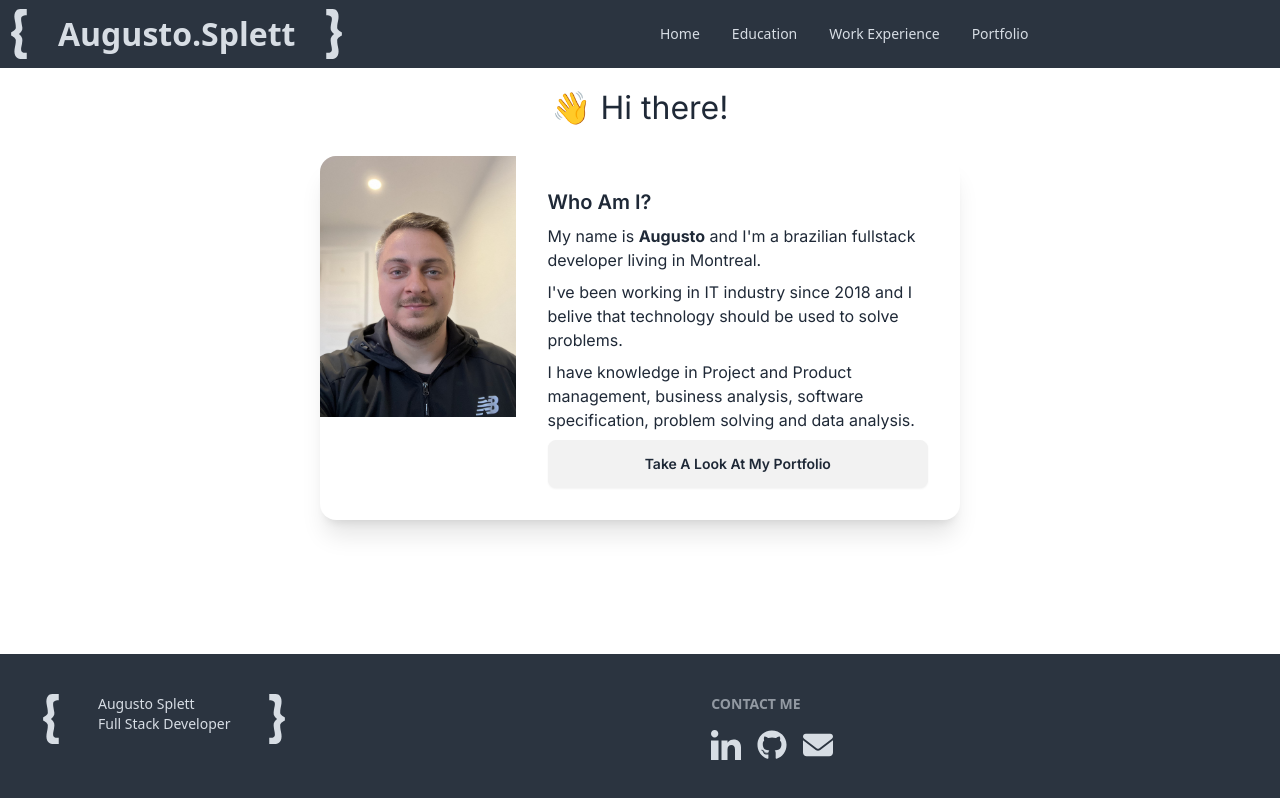
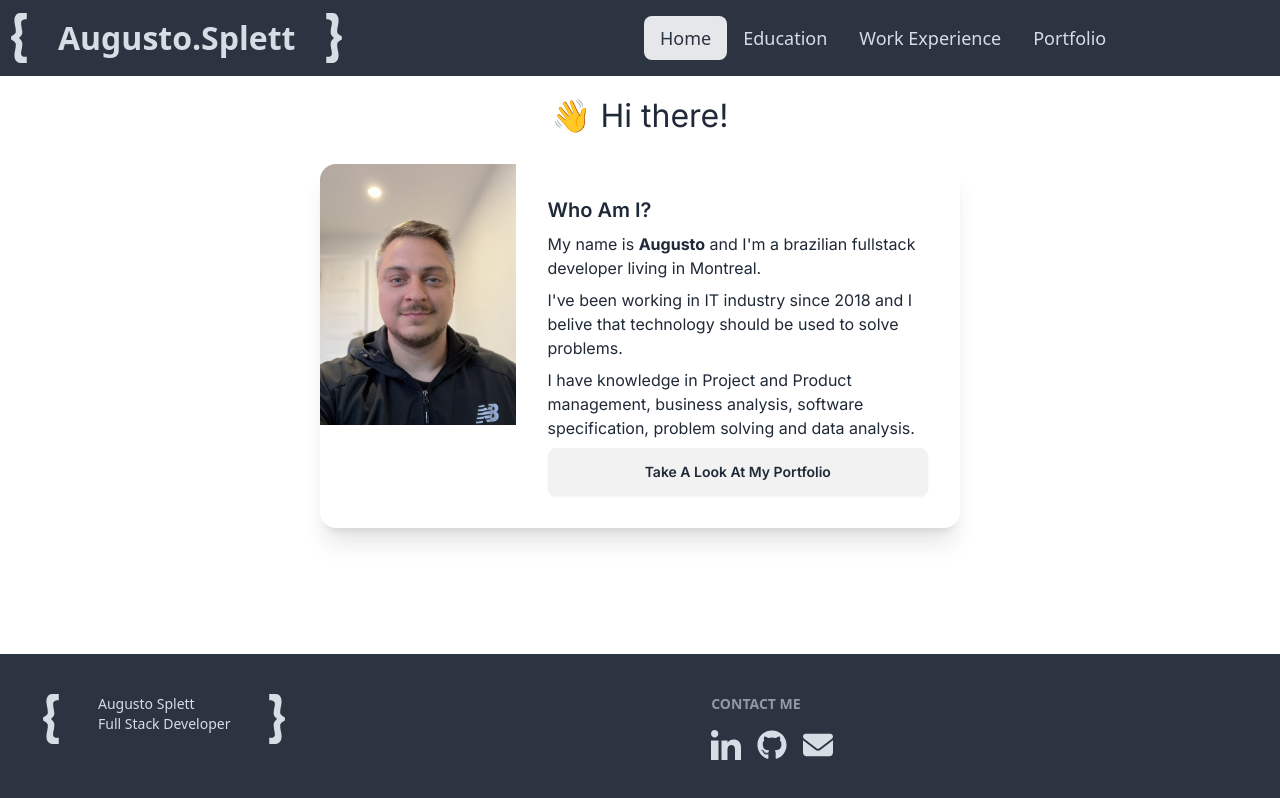
Before and after one commit to augustosplett/augustosplett.github.io, a Next.js app: page / in a window 1280 px wide. Built offline with nearby package versions, Linux system fonts and the light colour scheme.

Commit message:
fix/adjusted to the menu on nav bar use the same color schema and show the selected menu

```diff
--- a/src/components/navbar/index.jsx
+++ b/src/components/navbar/index.jsx
@@ -5,6 +5,7 @@ import CurlyBracketsRight from '@/assets/curly-brackets-right.svg';
 
 export default function Navbar() {
   const [isOpen, setIsOpen] = useState(false);
+  const [activePage, setActivePage] = useState('/');
   const dropdownRef = useRef(null);
 
   const toggleMenu = () => setIsOpen(!isOpen);
@@ -27,7 +28,7 @@ export default function Navbar() {
       <div className="navbar-start">
         <div className="dropdown" ref={dropdownRef}>
           <div tabIndex={0} role="button" className="btn btn-ghost lg:hidden">
-            <label className="btn btn-circle swap swap-rotate">
+            <label className="btn btn-circle swap swap-rotate bg-neutral text-neutral-content border-0 focus:outline-none">
               <input type="checkbox" checked={isOpen} onClick={toggleMenu} readOnly />
               <svg
                 className="swap-off fill-current"
@@ -52,6 +53,8 @@ export default function Navbar() {
             <RoutesMenu
               tabIndex={0}
               cssClasses="menu menu-sm dropdown-content bg-base-100 rounded-box z-[1] mt-3 w-52 p-2 shadow"
+              activePage={activePage}
+              setActivePage={setActivePage}
             />
           )}
         </div>
@@ -62,6 +65,8 @@ export default function Navbar() {
       <div className="navbar-center hidden lg:flex">
         <RoutesMenu
           cssClasses="menu menu-horizontal px-1"
+          activePage={activePage}
+          setActivePage={setActivePage}
         />
       </div>
     </div>
--- a/src/components/routesMenu/index.jsx
+++ b/src/components/routesMenu/index.jsx
@@ -1,13 +1,30 @@
 import Link from 'next/link';
+import { useRouter } from 'next/router';
 
-export default function RoutesMenu({ selected, cssClasses }){
-    return(
+export default function RoutesMenu({ cssClasses }) {
+  const router = useRouter();
 
-        <ul className={cssClasses}>
-            <li><Link href="/">Home</Link></li>
-            <li><Link href="/education">Education</Link></li>
-            <li><Link href="/work-experience">Work Experience</Link></li>
-            <li><Link href="/portfolio">Portfolio</Link></li>
-        </ul>
-    )
+  const menuItems = [
+    { name: 'Home', path: '/' },
+    { name: 'Education', path: '/education' },
+    { name: 'Work Experience', path: '/work-experience' },
+    { name: 'Portfolio', path: '/portfolio' },
+  ];
+
+  return (
+    <ul className={cssClasses}>
+      {menuItems.map((item) => (
+        <li key={item.path}>
+          <Link
+            href={item.path}
+            className={`text-lg ${
+              router.pathname === item.path ? 'text-neutral bg-gray-200' : ''
+            }`}
+          >
+            {item.name}
+          </Link>
+        </li>
+      ))}
+    </ul>
+  );
 }
```
